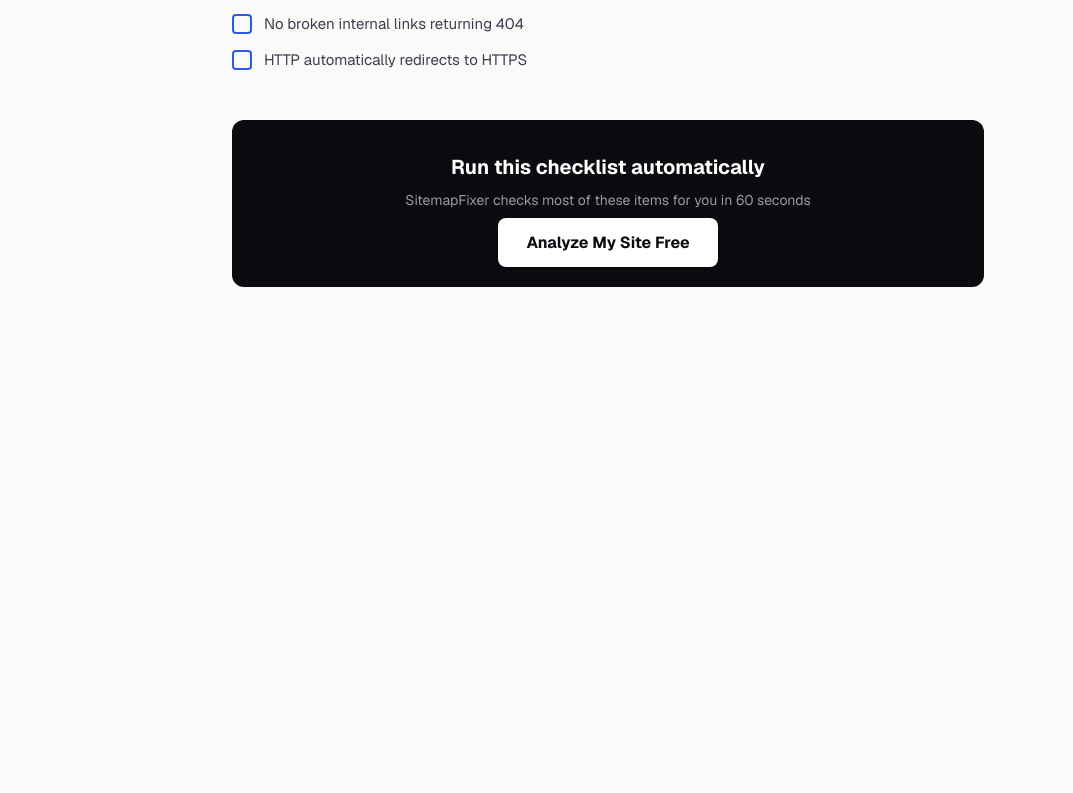
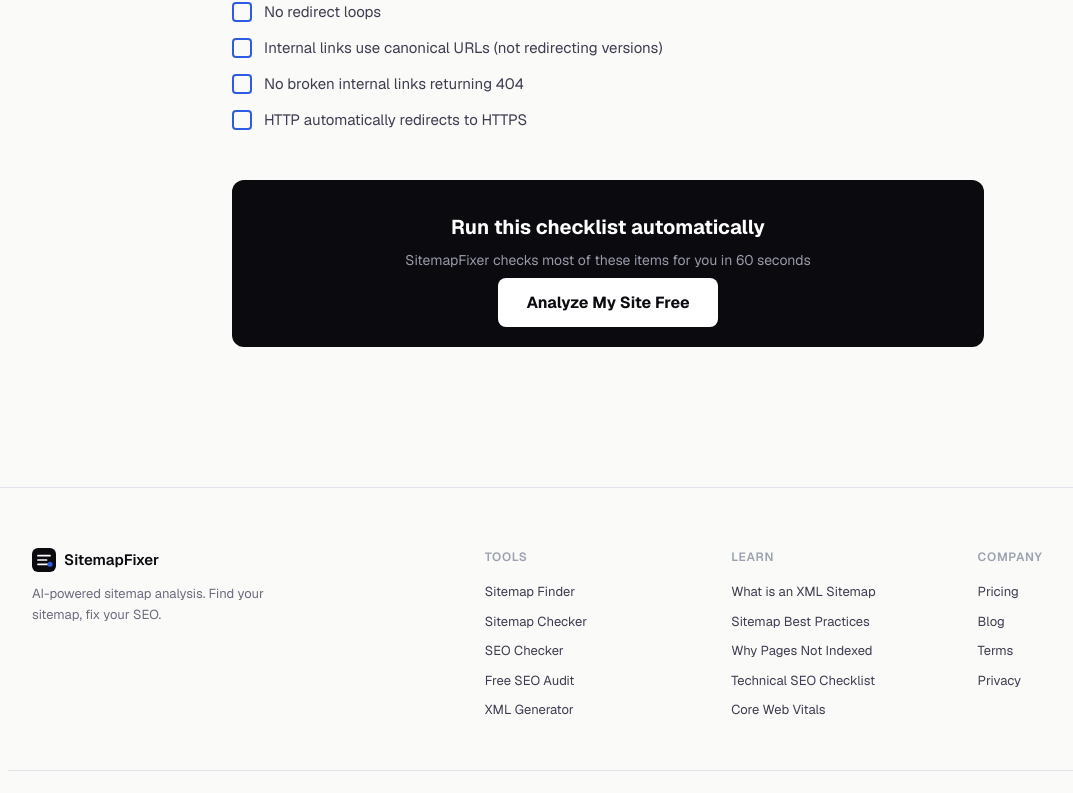
Before and after one commit to Watermelon-Coctail-Bar/sitemap-fixer, a Next.js app: page /learn/technical-seo-checklist in a window 1280 px wide. Shown: the part 1993-2786 px from the top of the page, without its empty margins (32-1105 px from the left). Before the commit the page ends 2340 px from the top, so only its background shows below. Built offline with nearby package versions, Linux system fonts and the light colour scheme.

Commit message:
Create layout.tsx

```diff
--- /dev/null
+++ b/src/app/learn/layout.tsx
@@ -0,0 +1,53 @@
+export default function LearnLayout({ children }: { children: React.ReactNode }) {
+  return (
+    <>
+      <nav style={{ borderBottom: '1px solid #e4e4ed', background: 'white', padding: '0 24px', display: 'flex', alignItems: 'center', justifyContent: 'space-between', height: 60, position: 'sticky', top: 0, zIndex: 100 }}>
+        <a href="/" style={{ display: 'flex', alignItems: 'center', gap: 10, textDecoration: 'none' }}>
+          <svg width="28" height="28" viewBox="0 0 28 28" fill="none"><rect width="28" height="28" rx="7" fill="#0a0a0f"/><path d="M7 9h14M7 14h10M7 19h12" stroke="white" strokeWidth="2" strokeLinecap="round"/><circle cx="21" cy="19" r="3" fill="#2d5be3"/></svg>
+          <span style={{ fontWeight: 600, fontSize: 17, color: '#0a0a0f', letterSpacing: '-0.02em' }}>SitemapFixer</span>
+        </a>
+        <div style={{ display: 'flex', alignItems: 'center', gap: 28 }}>
+          <a href="/#finder" style={{ fontSize: 14, color: '#3d3d4f', textDecoration: 'none' }}>Sitemap Finder</a>
+          <a href="/#checker" style={{ fontSize: 14, color: '#3d3d4f', textDecoration: 'none' }}>Sitemap Checker</a>
+          <a href="/learn" style={{ fontSize: 14, color: '#2d5be3', fontWeight: 600, textDecoration: 'none' }}>Learn</a>
+          <a href="/pricing" style={{ fontSize: 14, color: '#3d3d4f', textDecoration: 'none' }}>Pricing</a>
+          <a href="/" style={{ background: '#2d5be3', color: 'white', padding: '8px 18px', borderRadius: 8, fontSize: 14, fontWeight: 600, textDecoration: 'none' }}>Free Audit</a>
+        </div>
+      </nav>
+      <main>{children}</main>
+      <footer style={{ borderTop: '1px solid #e4e4ed', background: '#fafaf9', marginTop: 80 }}>
+        <div style={{ maxWidth: 1200, margin: '0 auto', padding: '60px 24px 40px', display: 'grid', gridTemplateColumns: '2fr 1fr 1fr 1fr', gap: 40 }}>
+          <div>
+            <div style={{ display: 'flex', alignItems: 'center', gap: 8, marginBottom: 12 }}>
+              <svg width="24" height="24" viewBox="0 0 28 28" fill="none"><rect width="28" height="28" rx="7" fill="#0a0a0f"/><path d="M7 9h14M7 14h10M7 19h12" stroke="white" strokeWidth="2" strokeLinecap="round"/><circle cx="21" cy="19" r="3" fill="#2d5be3"/></svg>
+              <span style={{ fontWeight: 600, fontSize: 15, color: '#0a0a0f' }}>SitemapFixer</span>
+            </div>
+            <p style={{ fontSize: 13, color: '#6b6b7d', lineHeight: 1.6, maxWidth: 240 }}>AI-powered sitemap analysis. Find your sitemap, fix your SEO.</p>
+          </div>
+          <div>
+            <div style={{ fontWeight: 600, fontSize: 12, textTransform: 'uppercase', letterSpacing: '0.06em', color: '#9ca3af', marginBottom: 16 }}>Tools</div>
+            {['Sitemap Finder', 'Sitemap Checker', 'SEO Checker', 'Free SEO Audit', 'XML Generator'].map(t => (
+              <a key={t} href="/" style={{ display: 'block', fontSize: 13, color: '#3d3d4f', textDecoration: 'none', marginBottom: 10 }}>{t}</a>
+            ))}
+          </div>
+          <div>
+            <div style={{ fontWeight: 600, fontSize: 12, textTransform: 'uppercase', letterSpacing: '0.06em', color: '#9ca3af', marginBottom: 16 }}>Learn</div>
+            {[['What is an XML Sitemap', '/learn/what-is-an-xml-sitemap'], ['Sitemap Best Practices', '/learn/sitemap-best-practices'], ['Why Pages Not Indexed', '/learn/why-pages-not-indexed'], ['Technical SEO Checklist', '/learn/technical-seo-checklist'], ['Core Web Vitals', '/learn/core-web-vitals']].map(([t, h]) => (
+              <a key={h as string} href={h as string} style={{ display: 'block', fontSize: 13, color: '#3d3d4f', textDecoration: 'none', marginBottom: 10 }}>{t}</a>
+            ))}
+          </div>
+          <div>
+            <div style={{ fontWeight: 600, fontSize: 12, textTransform: 'uppercase', letterSpacing: '0.06em', color: '#9ca3af', marginBottom: 16 }}>Company</div>
+            {[['Pricing', '/pricing'], ['Blog', '/blog'], ['Terms', '/terms'], ['Privacy', '/privacy']].map(([t, h]) => (
+              <a key={h as string} href={h as string} style={{ display: 'block', fontSize: 13, color: '#3d3d4f', textDecoration: 'none', marginBottom: 10 }}>{t}</a>
+            ))}
+          </div>
+        </div>
+        <div style={{ borderTop: '1px solid #e4e4ed', padding: '20px 24px', maxWidth: 1200, margin: '0 auto', display: 'flex', justifyContent: 'space-between', alignItems: 'center' }}>
+          <span style={{ fontSize: 12, color: '#9ca3af' }}>2025 SitemapFixer – Built for SEOs who want answers, not reports</span>
+          <a href="/sitemap.xml" style={{ fontSize: 12, color: '#9ca3af', textDecoration: 'none' }}>Sitemap</a>
+        </div>
+      </footer>
+    </>
+  );
+}
```
